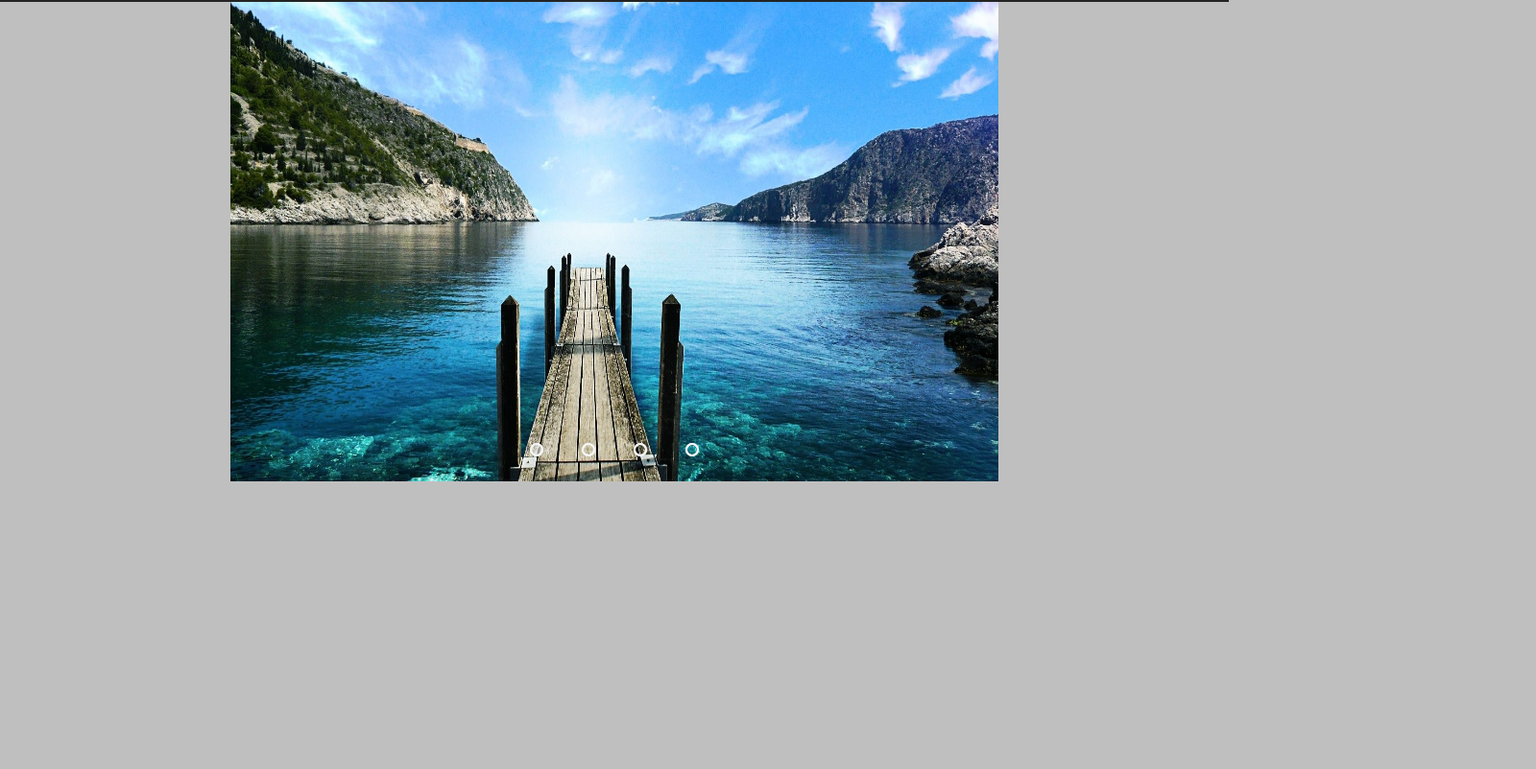
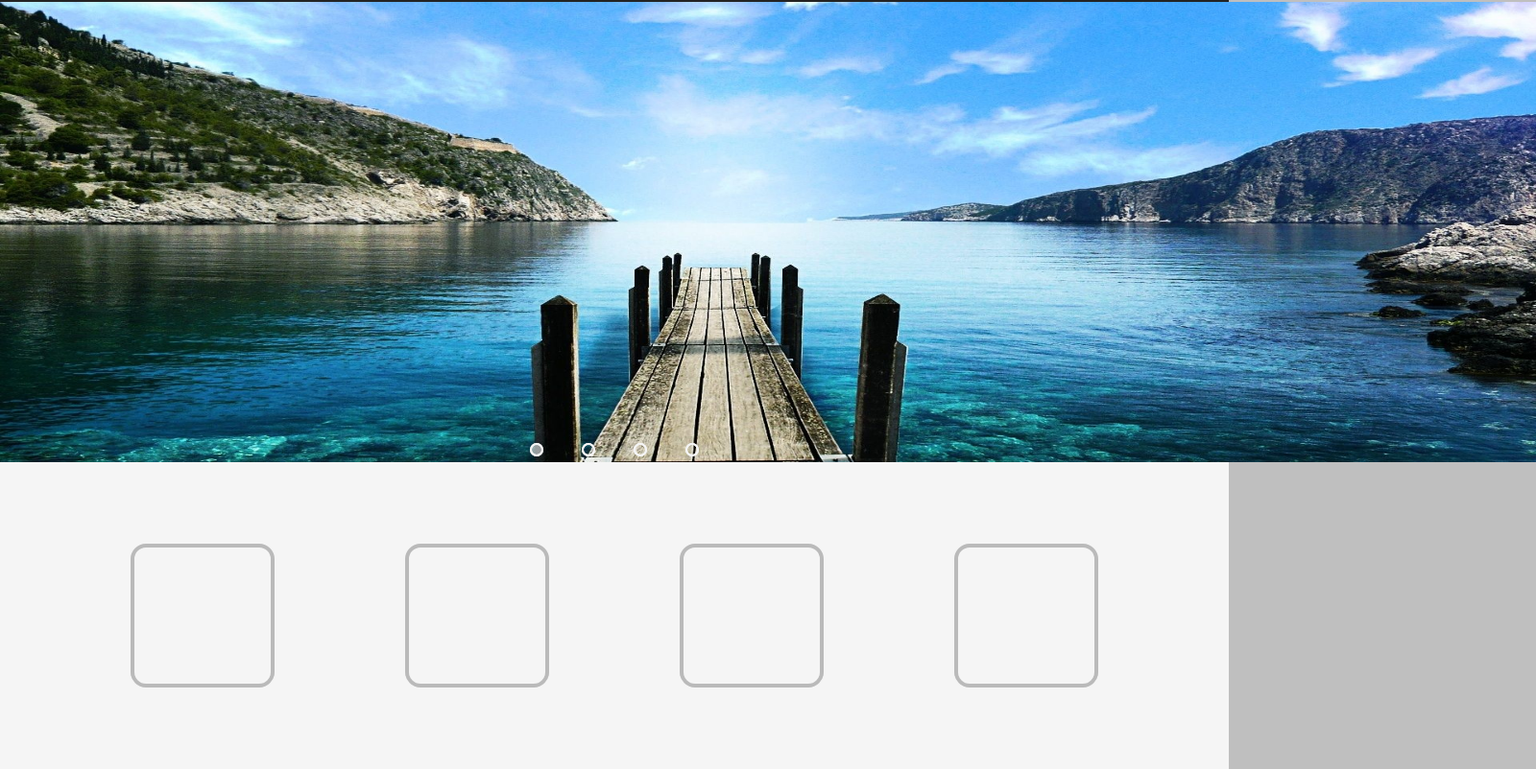
Before and after one commit to HTJoker/Landing_Page, a plain HTML site: page index.html in a window 1280 px wide. Shown: the part 58-860 px from the top of the page at 96% size, 1600 px wide, since content can reach past the window. Drawn offline with Linux system fonts and the light colour scheme.

Commit message:
Added a new section and got the image slider to fit the entire width of the page

```diff
--- a/index.html
+++ b/index.html
@@ -73,6 +73,12 @@
             }
           }, 5000);
         </script>
+        <div class="profiles">
+          <div class="prf" id="profile1"></div>
+          <div class="prf" id="profile2"></div>
+          <div class="prf" id="profile3"></div>
+          <div class="prf" id="profile4"></div>
+        </div>
       </main>
     </section>
   </body>
--- a/styles.css
+++ b/styles.css
@@ -72,12 +72,13 @@ main {
   padding: 0;
   height: 100vh;
   display: flex;
-  justify-content: center;
+  flex-direction: column;
+  justify-content: flex-start;
 }
 
 .slider {
-  width: 800px;
-  height: 500px;
+  width: 100rem;
+  height: 600px;
   overflow: hidden;
 }
 
@@ -105,7 +106,7 @@ main {
 
 .nav-manual {
   position: absolute;
-  width: 800px;
+  width: 100%;
   margin-top: -40px;
   display: flex;
   justify-content: center;
@@ -145,7 +146,7 @@ main {
 .nav-auto {
   position: absolute;
   display: flex;
-  width: 800px;
+  width: 100%;
   justify-content: center;
   margin-top: 460px;
 }
@@ -173,3 +174,20 @@ main {
 #radio4:checked ~ .nav-auto .auto-btn4 {
   background: rgb(245, 245, 245);
 }
+
+/*! Profile section*/
+.profiles {
+  width: 100%;
+  height: 400px;
+  background-color: rgb(245, 245, 245);
+  display: flex;
+  justify-content: space-evenly;
+  align-items: center;
+}
+
+.prf {
+  border: 4px solid rgba(128, 128, 128, 0.5);
+  border-radius: 1rem;
+  width: 150px;
+  height: 150px;
+}
```
